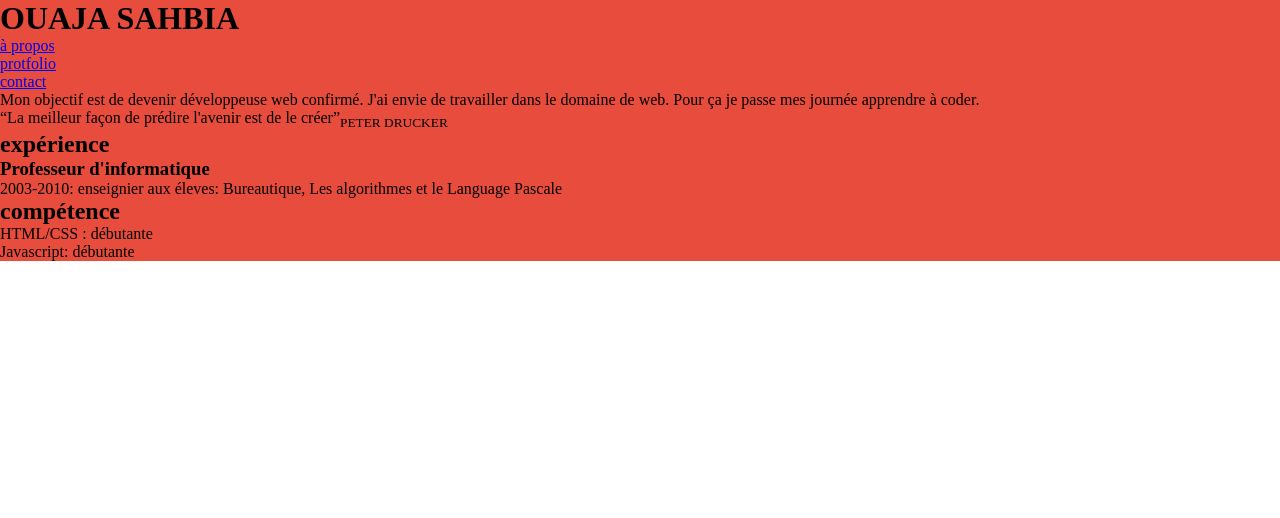
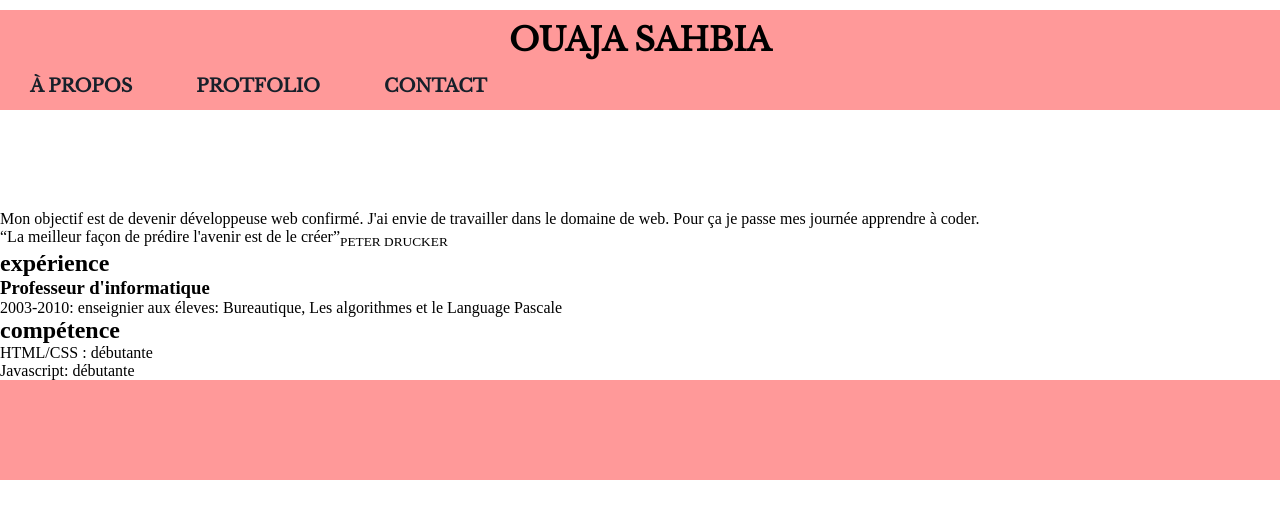
Before and after one commit to bettoumi/depotsimploncv, a plain HTML site: page index.html in a window 1280 px wide. Drawn offline with nearby package versions, Linux system fonts and the light colour scheme.

Commit message:
Do the style of the header

```diff
--- a/index.html
+++ b/index.html
@@ -4,17 +4,19 @@
 	<meta charset="UTF-8">
 	<title>cv-ouaja</title>
 	<link rel="stylesheet"  href="style.css">
+	<link href="https://fonts.googleapis.com/css?family=Libre+Baskerville" rel="stylesheet">
 </head>
 <body>
 	<!-- Start of head -->
 	<header  class="header">
 		<h1>OUAJA SAHBIA</h1>
-		<ul>
+		<ul class="menu">
 			<li><a href="#apropos"> à propos</a></li>
 			<li><a href="#">protfolio</a></li>
 			<li><a href="#">contact</a></li>
 		</ul>
-	<!-- </header> -->
+		</header>
+	<!-- header -->
 	<!-- start of présentation  -->
 	<section id="apropos">
 		<article class="art">
--- a/style.css
+++ b/style.css
@@ -3,6 +3,39 @@
 	padding: 0px;
 	box-sizing: border-box;
 }
-header{
-	background-color: #e74c3c;
+.header{
+	background-color:#FF9999;;
+	width:100%;
+	height: 100px;
+	margin-bottom: 100px;
 }
+.header h1{
+ margin-top: 10px;
+ padding: 10px ;
+ text-align: center;
+ font-family: 'Libre Baskerville', serif;
+}
+.menu ul{
+	list-style-type: none;
+
+}
+.menu   li{
+		display:inline-block;
+		margin:5px 30px ;
+
+}
+ .menu li a{
+
+	text-decoration: none;
+	color:  #17202a;
+	font-size: 18px;
+	font-family: 'Libre Baskerville', serif;
+	font-weight: bold;
+	transition: 0.4s;
+	text-transform: uppercase;
+}
+.menu li:hover a{
+
+	color:#ec115d;
+	font-size: 23px;
+}
```
